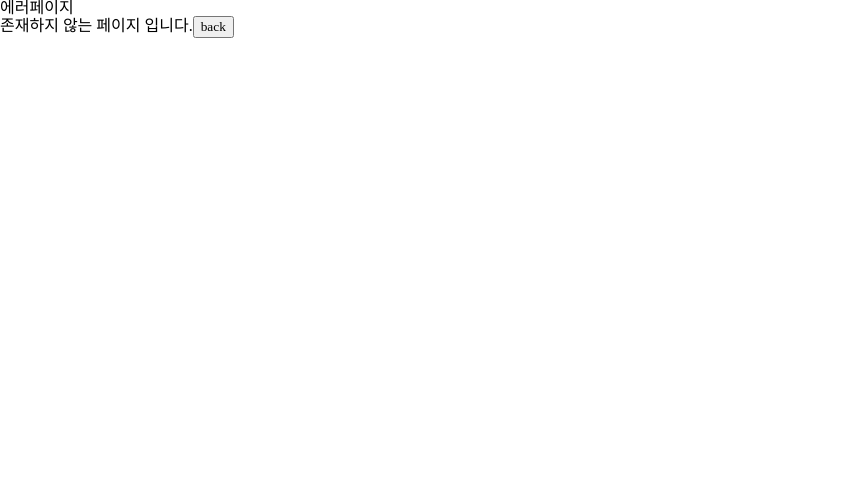
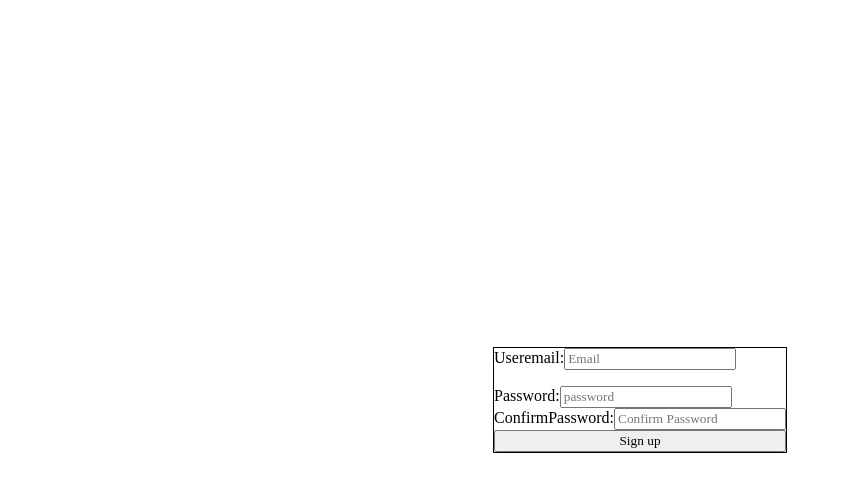
Before and after one commit to team-project-frontend/cartoon-rent-service, a React (Vite) app: page /cartoon-rent-service/signup in a window 1280 px wide. Shown: the top 492 px of the page, without its empty margins (0-849 px from the left). Built offline with nearby package versions, Linux system fonts and the light colour scheme.

Commit message:
지안/feat/회원가입 구현현

```diff
--- a/package.json
+++ b/package.json
@@ -26,6 +26,7 @@
     "react": "^18.2.0",
     "react-color": "^2.19.3",
     "react-dom": "^18.2.0",
+    "react-icons": "^4.8.0",
     "react-router-dom": "^6.10.0",
     "react-toastify": "^9.1.2",
     "recoil": "^0.7.7",
--- a/src/App.jsx
+++ b/src/App.jsx
@@ -5,6 +5,7 @@ import "./index.css";
 import Error from "./components/Error";
 import Login from "./pages/Login";
 import Join from "./pages/Join";
+import SignUp from "./pages/Signup";
 import { Toast } from "./utiles/toast";
 import { useRecoilValue } from "recoil";
 import userState from "./store/userState";
@@ -25,6 +26,7 @@ function App() {
             <Route path="/*" element={<Error />} />
             <Route path="/login" element={<Login />} />
             <Route path="/join" element={<Join />} />
+            <Route path="/signup" element={<SignUp />} />
           </Routes>
           <Toast />
         </>
--- /dev/null
+++ b/src/pages/SignUp.jsx
@@ -0,0 +1,136 @@
+import React, { useState } from "react";
+import { IoIosCheckmarkCircle, IoIosCloseCircle } from "react-icons/io";
+import API from "../utiles/api";
+import { error, success } from "../utiles/toast";
+
+function SignUp() {
+  const [emailError, setEmailError] = useState(false);
+  const [passwordError, setPasswordError] = useState(false);
+  const [confirmPasswordError, setConfirmPasswordError] = useState(false);
+  const [userInfo, setUserInfo] = useState({
+    useremail: "",
+    password: "",
+  });
+  const [confirmPassword, setConfirmPassword] = useState("");
+
+  const handleChange = (event) => {
+    setUserInfo({
+      ...userInfo,
+      [event.target.name]: event.target.value,
+    });
+  };
+
+  const validateEmail = () => {
+    const emailRegex = /^[a-zA-Z0-9._%+-]+@[a-zA-Z0-9.-]+\.[a-zA-Z]{2,}$/;
+    validateInput(emailRegex, userInfo.useremail, setEmailError);
+  };
+  const validatePassword = () => {
+    // 영어 대문자, 소문자, 숫자중에서 8자 이상 12자 이하의 문자열
+    const passwordRegex = /^(?=.*[A-Za-z])(?=.*\d)[A-Za-z\d]{8,12}$/;
+    validateInput(passwordRegex, userInfo.password, setPasswordError);
+  };
+
+  const validateInput = (regex, input, setError) => {
+    setError(!regex.test(input));
+  };
+
+  const validateConfirmPassword = () => {
+    setConfirmPasswordError(userInfo.password !== confirmPassword);
+  };
+
+  const handleSubmit = async (event) => {
+    event.preventDefault();
+    try {
+      const res = await API.post("/users", userInfo);
+      console.log(res.data);
+      success("가입되엇습니다");
+    } catch (err) {
+      console.log(err.response.data);
+    }
+  };
+  return (
+    <div
+      style={{
+        display: "flex",
+        justifyContent: "center",
+        alignItems: "center",
+        width: "100%",
+        height: "100vh",
+      }}
+    >
+      <form
+        onSubmit={handleSubmit}
+        style={{
+          display: "flex",
+          flexDirection: "column",
+          border: "1px solid black",
+        }}
+      >
+        <label>
+          Useremail:
+          <input
+            type="text"
+            name="useremail"
+            value={userInfo.useremail}
+            onChange={handleChange}
+            onBlur={validateEmail}
+            placeholder="Email"
+            required
+          />
+          {emailError && (
+            <IoIosCloseCircle style={{ color: "red", marginLeft: "10px" }} />
+          )}
+          {!emailError && userInfo.useremail && (
+            <IoIosCheckmarkCircle
+              style={{ color: "green", marginLeft: "10px" }}
+            />
+          )}
+        </label>
+        <br />
+        <label>
+          Password:
+          <input
+            type="password"
+            name="password"
+            value={userInfo.password}
+            onChange={handleChange}
+            onBlur={validatePassword}
+            placeholder="password"
+            required
+          />
+          {passwordError && (
+            <IoIosCloseCircle style={{ color: "red", marginLeft: "10px" }} />
+          )}
+          {!passwordError && userInfo.password && (
+            <IoIosCheckmarkCircle
+              style={{ color: "green", marginLeft: "10px" }}
+            />
+          )}
+        </label>
+        <label>
+          ConfirmPassword:
+          <input
+            type="password"
+            name="confirmPassword"
+            value={confirmPassword}
+            onChange={(e) => setConfirmPassword(e.target.value)}
+            onBlur={validateConfirmPassword}
+            placeholder="Confirm Password"
+            required
+          />
+          {confirmPasswordError && (
+            <IoIosCloseCircle style={{ color: "red", marginLeft: "10px" }} />
+          )}
+          {!confirmPasswordError && userInfo.password && confirmPassword && (
+            <IoIosCheckmarkCircle
+              style={{ color: "green", marginLeft: "10px" }}
+            />
+          )}
+        </label>
+        <button type="submit">Sign up</button>
+      </form>
+    </div>
+  );
+}
+
+export default SignUp;
```
Also changed, not shown: 1 other file (tests, documents, lock files or other folders).
